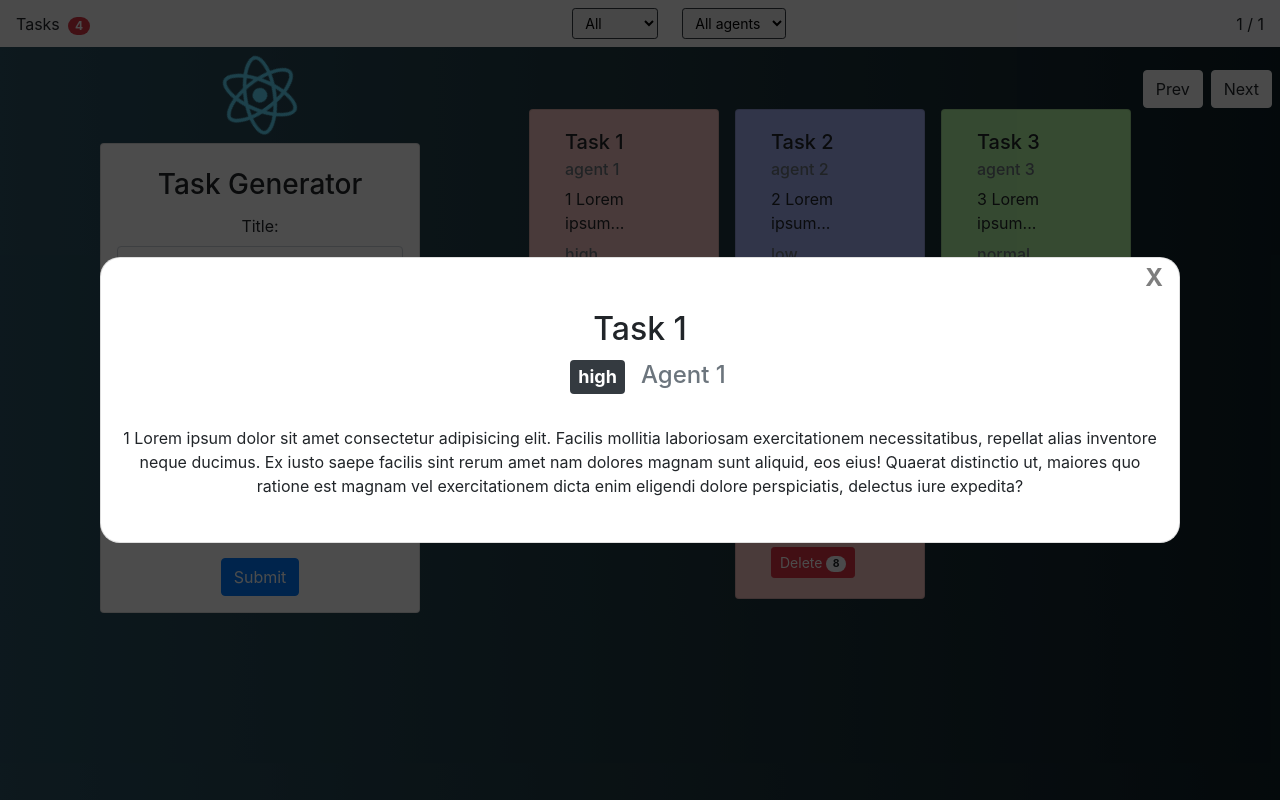
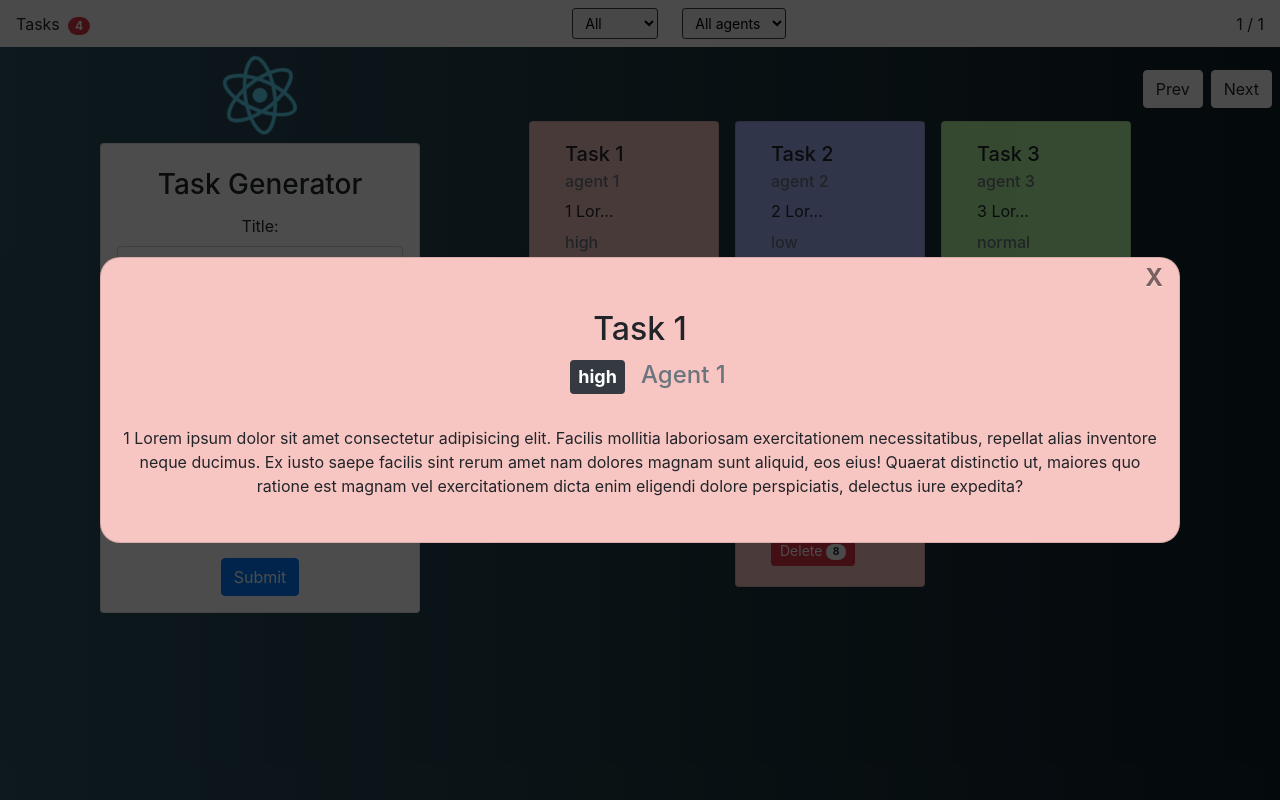
Before and after one commit to caceresfjulian/to_do_app, a React (Create React App) app: page / in a window 1280 px wide. Both pictures are taken after a click on the element "Task 1". Built offline with nearby package versions, Linux system fonts and the light colour scheme.

Commit message:
Adjust card and details layout

```diff
--- a/src/components/Detail/Detail.js
+++ b/src/components/Detail/Detail.js
@@ -1,6 +1,16 @@
 import React from 'react';
 
 class Detail extends React.Component {
+    applyColor(priority) {
+        if (priority === 'high') {
+            return { backgroundColor: "#F7C5C2" }
+        } else if (priority === 'normal') {
+            return { backgroundColor: "#B4F7A4" }
+        } else {
+            return { backgroundColor: "#A4B2F7" }
+        }
+    }
+
     render() {
         let show;
         if(this.props.showDetail === true){
@@ -12,7 +22,7 @@ class Detail extends React.Component {
             <div className={show} style={{ backgroundColor: 'rgba(0, 0, 0, 0.70)', height: '100vh', width: '100vw', zIndex: '10', position: "absolute", top: 0, left: 0, show}}>
                 <div className="container" id="overlay">
                         <div className="col align-self-center">
-                           <div className="card">
+                           <div className="card" style={this.applyColor(this.props.info.priority)}>
                            <span className="text-right mx-3 mt-2 close" onClick={ () => this.props.onClick(this.props.info.title, this.props.info.description, this.props.info.assignee, this.props.info.priority )}>X</span>
                                 <div className="card-body text-center mb-4">
                                     <div className="card-title"><h2>{this.props.info.title}</h2></div>
--- a/src/components/Todos/Todos.js
+++ b/src/components/Todos/Todos.js
@@ -12,14 +12,14 @@ class Todos extends React.Component {
     }
     render() {
         let title;
-        if (this.props.title.length > 11) {
-            title = `${this.props.title.slice(0, 8)}...`
+        if (this.props.title.length > 7) {
+            title = `${this.props.title.slice(0, 5)}...`
         } else {
             title = this.props.title;
         }
         let description;
-        if (this.props.description.length > 13) {
-            description = `${this.props.description.slice(0, 13)}...`
+        if (this.props.description.length > 8) {
+            description = `${this.props.description.slice(0, 5)}...`
         } else {
             description = this.props.description;
         }
```
